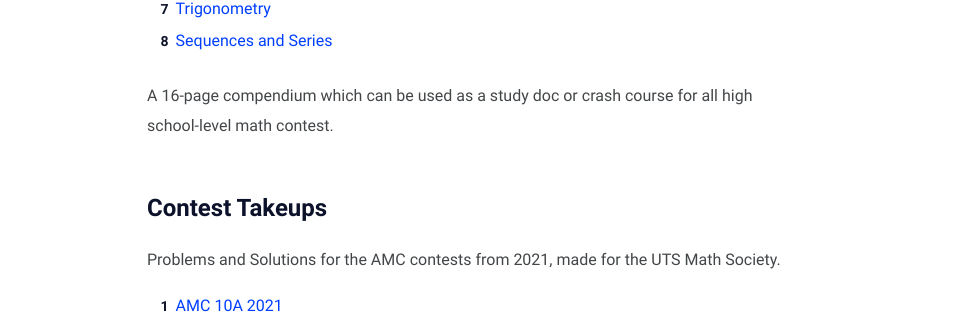
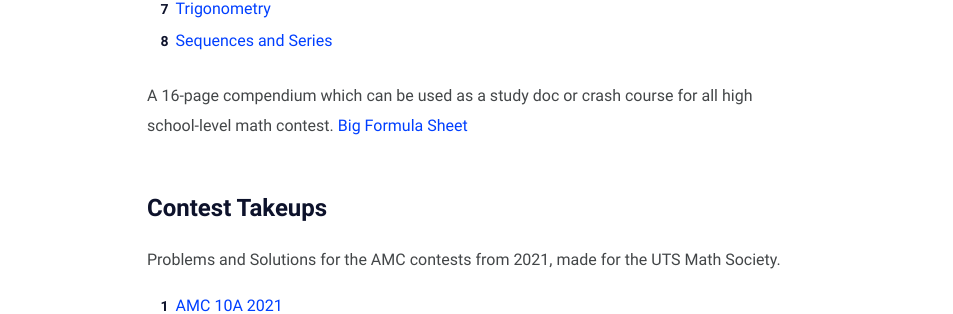
Before and after one commit to zhaju/old, a Jekyll site: the page built from math.md, in a window 1280 px wide. Shown: the part 1408-1722 px from the top of the page, without its empty margins (163-1116 px from the left). Built offline with Jekyll 4.4.1, drawn with Linux system fonts in a browser that asks for light colours.

Commit message:
Update math.md

```diff
--- a/math.md
+++ b/math.md
@@ -36,6 +36,7 @@ An 8-part handout which serves as an introduction to Grade 9-10 contests, includ
 8. [Sequences and Series](zhaju.github.io/assets/math/contests/8. Sequences_and_Series.pdf)
 
 A 16-page compendium which can be used as a study doc or crash course for all high school-level math contest.
+[Big Formula Sheet](zhaju.github.io/assets/math/Big_Formula_Sheet.pdf)
 
 # Contest Takeups
 Problems and Solutions for the AMC contests from 2021, made for the UTS Math Society.
```
